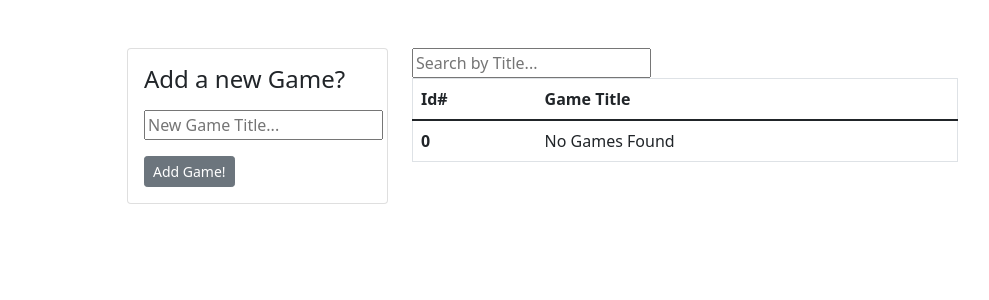
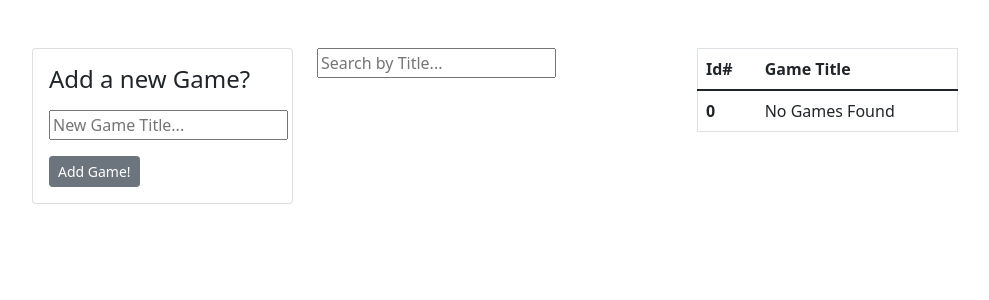
Before and after one commit to Valehead/Learn-PHP-SQL, a PHP site: page /games/show-games.php in a window 1280 px wide. Shown: the part 56-356 px from the top of the page, without its empty margins (50-1039 px from the left). Run offline with PHP 8.4, Linux system fonts and the light colour scheme; data that the repository does not hold is empty; a stand-in replaces the project's code that opens the database connection; some libraries are stand-ins or nearby versions.

Commit message:
change games page

```diff
--- a/games/show-games.php
+++ b/games/show-games.php
@@ -78,7 +78,7 @@
             <!-- game display grid start -->
             <div class="row mt-5">
                 <!-- start of new game form -->
-                <div class="col-3 offset-1">
+                <div class="col-3">
                     <div class="card">
                         <div class="card-body">
                             <h4 class="card-title">Add a new Game?</h5>
@@ -94,14 +94,19 @@
                 </div>
                 <!-- end of new game form -->
 
+                <div class="col-3">
+                <!-- search box -->
+                    <input type="text" name="searchBox" id="mySearch" onkeyup="mySearchFilter();" placeholder="Search by Title...">
+                <!-- search box end -->
+                </div>
+
                 <!-- start of games table -->
-                <div class="col-6">
+                <div class="col-3 offset-1">
                     <table class="table border">
                         <thead>
                             <tr>
                                 <th scope="col">Id#</th>
                                 <th scope="col">Game Title</th>
-                                <input type="text" name="searchBox" id="mySearch" onkeyup="mySearchFilter();" placeholder="Search by Title...">
                             </tr>
                         </thead>
                         <tbody>
```
